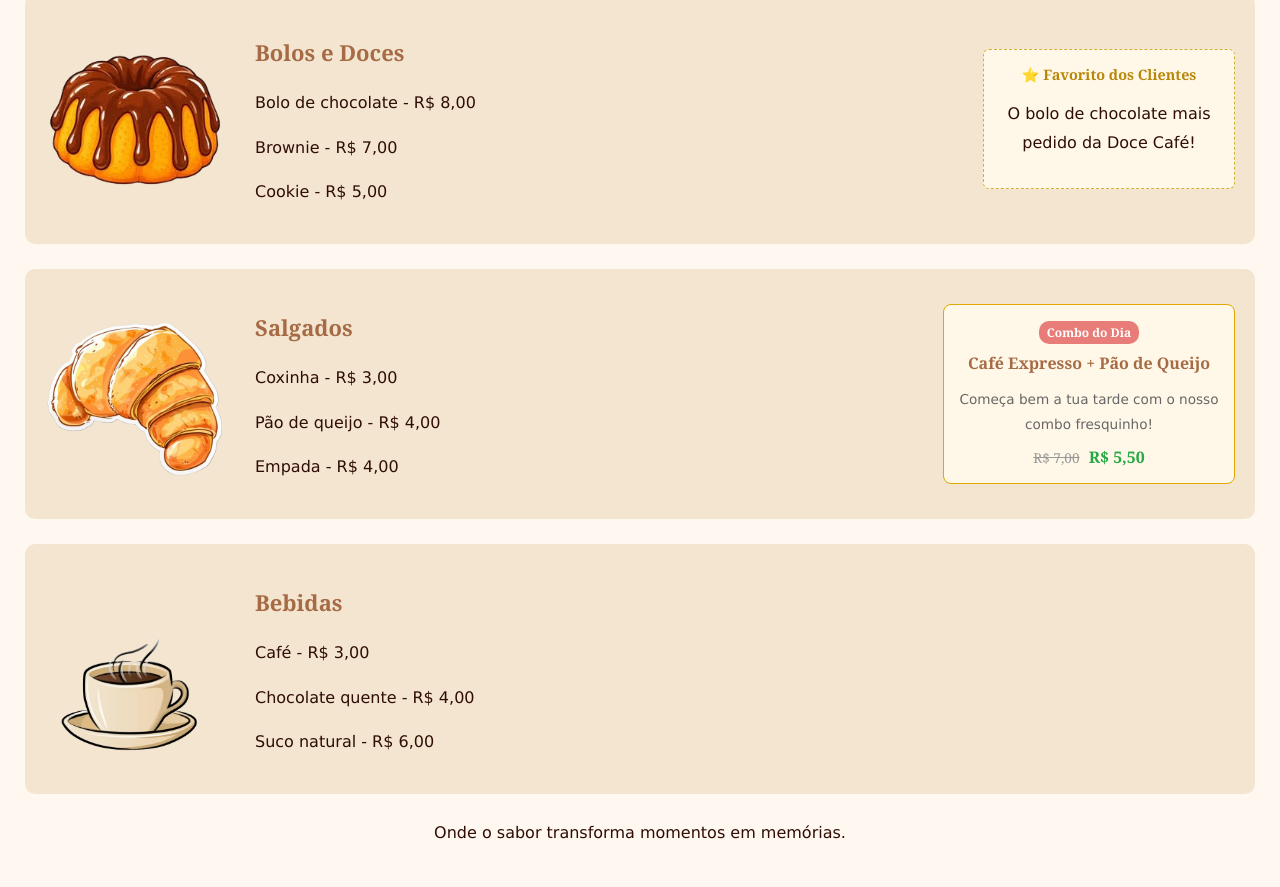
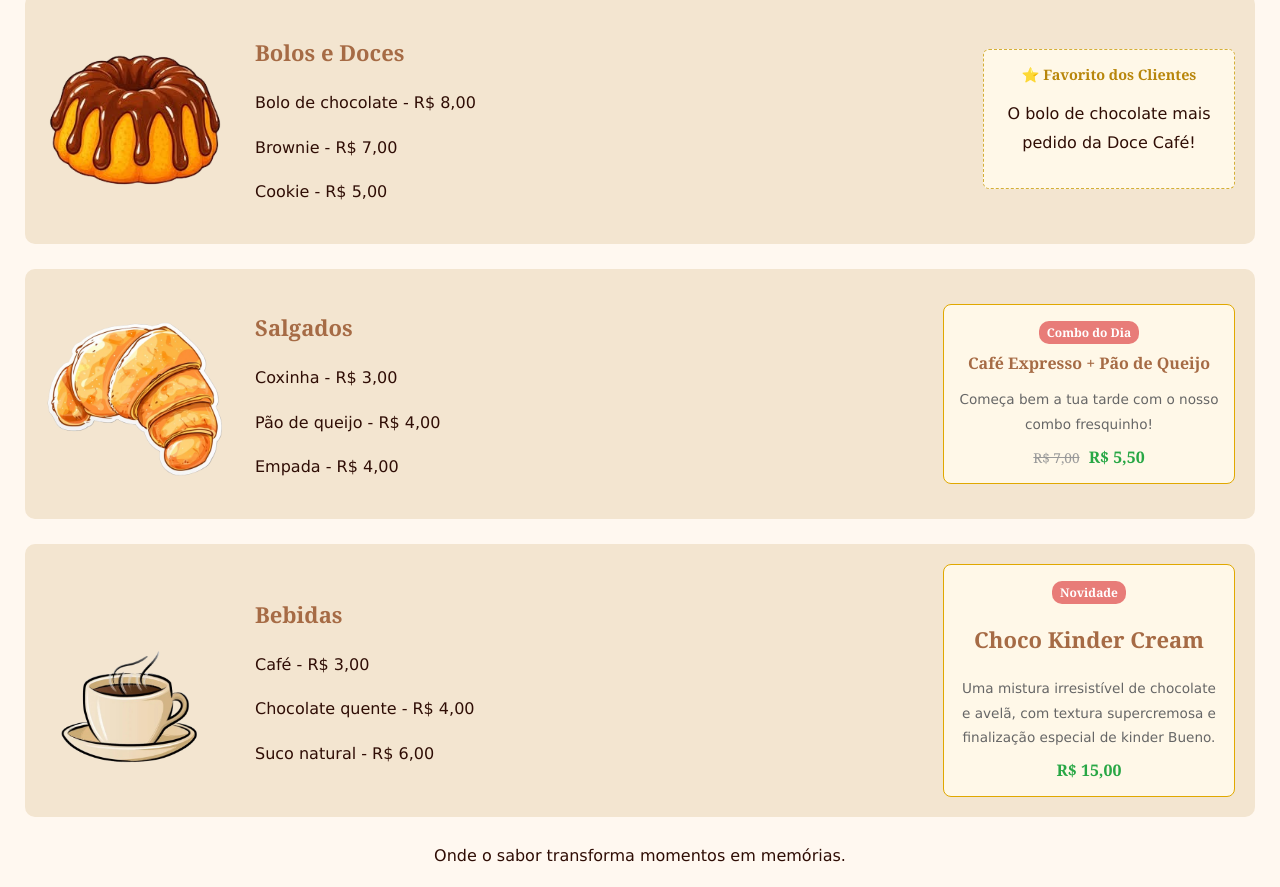
Before and after one commit to isabebellaa/projetofinal_autoria2026, a plain HTML site: page cardapio/index.html in a window 1280 px wide. Shown: the part 332-1219 px from the top of the page. Before the commit the page ends 1196 px from the top, so only its background shows below. Drawn offline with Linux system fonts and the light colour scheme.

Commit message:
atualizando arquivos

```diff
--- a/cardapio/estilo.css
+++ b/cardapio/estilo.css
@@ -137,3 +137,12 @@ footer {
   color: #28a745;
   font-weight: bold;
 }
+
+.bloco-novidade {
+  background: #fff8e8;
+  border: 1px solid #e0a800;
+  border-radius: 8px;
+  padding: 15px;
+  max-width: 260px;
+  text-align: center;
+}
--- a/cardapio/index.html
+++ b/cardapio/index.html
@@ -63,6 +63,13 @@
         <p>Chocolate quente - R$ 4,00</p>
         <p>Suco natural - R$ 6,00</p>
     </div>
+    <div class="bloco-novidade">
+      <span class="tag-destaque"> Novidade </span>
+      <h3>Choco Kinder Cream</h3>
+      <p class="descricao">Uma mistura irresistível de chocolate e avelã, com textura supercremosa e finalização especial de kinder Bueno.</p>
+     <div class="preco-combo">
+      <span class="preco-novo">R$ 15,00</span>
+    </div>
 
             </section>
         </main>
```
